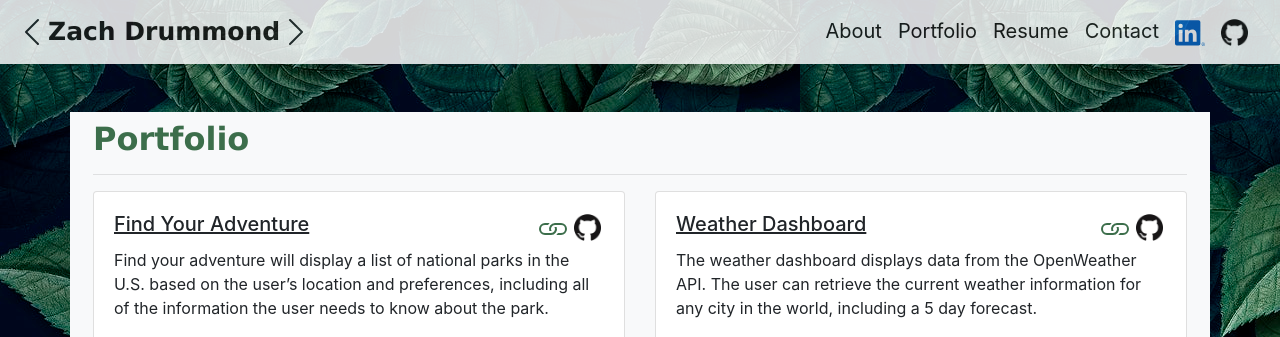
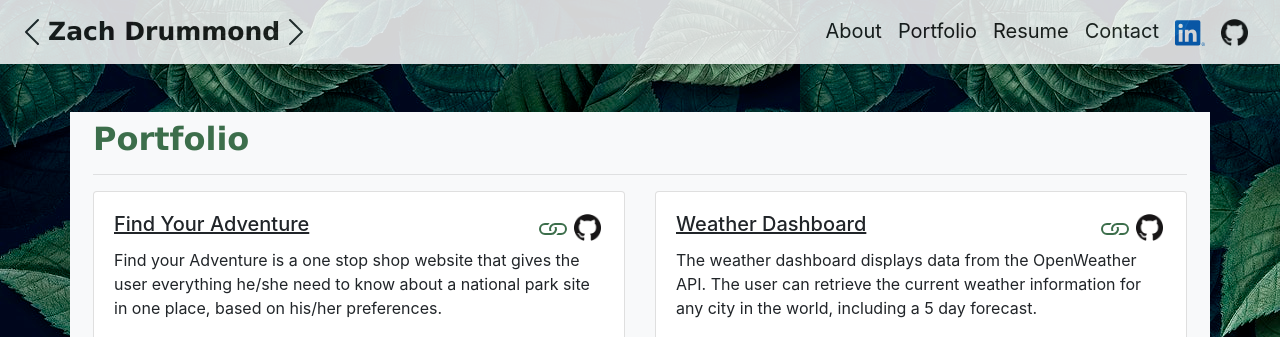
Before and after one commit to zachdrummond/portfolio-update-1, a plain HTML site: page portfolio.html in a window 1280 px wide. Shown: the top 337 px of the page. Drawn offline with nearby package versions, Linux system fonts and the light colour scheme; grey boxes are pictures that could not be loaded.

Commit message:
Changed text

```diff
--- a/portfolio.html
+++ b/portfolio.html
@@ -72,7 +72,11 @@
         <div class="navbar-nav ml-auto">
           <a class="navbar-brand" href="./index.html">About</a>
           <a class="navbar-brand" href="./portfolio.html">Portfolio</a>
-          <a class="navbar-brand" href="https://docs.google.com/document/d/1Lg_N5xJ_PITKCcIUaj6RQqQ6mVqgH2fbwWRqjNZHfrM/edit?usp=sharing">Resume</a>
+          <a
+            class="navbar-brand"
+            href="https://docs.google.com/document/d/1Lg_N5xJ_PITKCcIUaj6RQqQ6mVqgH2fbwWRqjNZHfrM/edit?usp=sharing"
+            >Resume</a
+          >
           <a class="navbar-brand" href="./contact.html">Contact</a>
           <!-- Link to LinkedIn Profile -->
           <a
@@ -145,7 +149,9 @@
 
                   <div class="col-sm-3 pl-5 pr-0">
                     <!-- Link to Website -->
-                    <a href="https://zachdrummond.github.io/Find-Your-Adventure/">
+                    <a
+                      href="https://zachdrummond.github.io/Find-Your-Adventure/"
+                    >
                       <svg
                         width="2em"
                         height="2em"
@@ -163,7 +169,9 @@
                       </svg>
                     </a>
                     <!-- Link to Website on GitHub -->
-                    <a href="https://github.com/zachdrummond/Find-Your-Adventure">
+                    <a
+                      href="https://github.com/zachdrummond/Find-Your-Adventure"
+                    >
                       <img
                         src="./images/GitHub-Mark-120px-plus.png"
                         width="27"
@@ -178,10 +186,9 @@
                 <div class="row">
                   <div class="col-sm-12">
                     <p class="card-text">
-                      Find your adventure will display a list of national parks
-                      in the U.S. based on the user’s location and preferences,
-                      including all of the information the user needs to know
-                      about the park.
+                      Find your Adventure is a one stop shop website that gives
+                      the user everything he/she need to know about a national park site
+                      in one place, based on his/her preferences.
                     </p>
                   </div>
                 </div>
```
